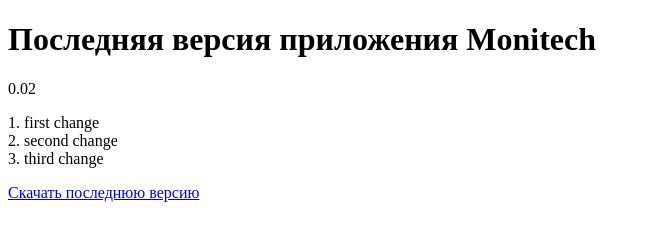
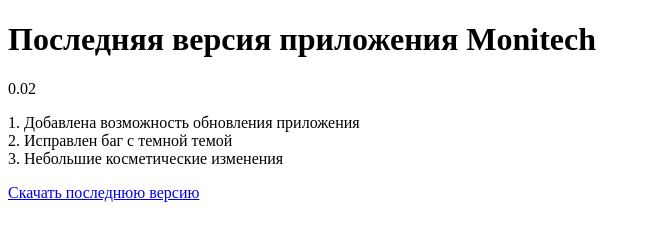
Before and after one commit to Ebaluga/MonitechUpdatePage, a plain HTML site: page index.html in a window 1280 px wide. Shown: the whole page, without its empty margins (0-651 px from the left). Drawn offline with Linux system fonts and the light colour scheme.

Commit message:
Update index.html

```diff
--- a/index.html
+++ b/index.html
@@ -6,7 +6,7 @@
   <body>
     <h1>Последняя версия приложения Monitech</h1>
     <p class="version">0.02</p>
-    <p class="changelog"> 1. first change <br>2. second change <br>3. third change<br></p>
+    <p class="changelog"> 1. Добавлена возможность обновления приложения<br>2. Исправлен баг с темной темой<br>3. Небольшие косметические изменения<br></p>
     <a href="YOUR_DOWNLOAD_LINK">Скачать последнюю версию</a>
   </body>
 </html>
```
